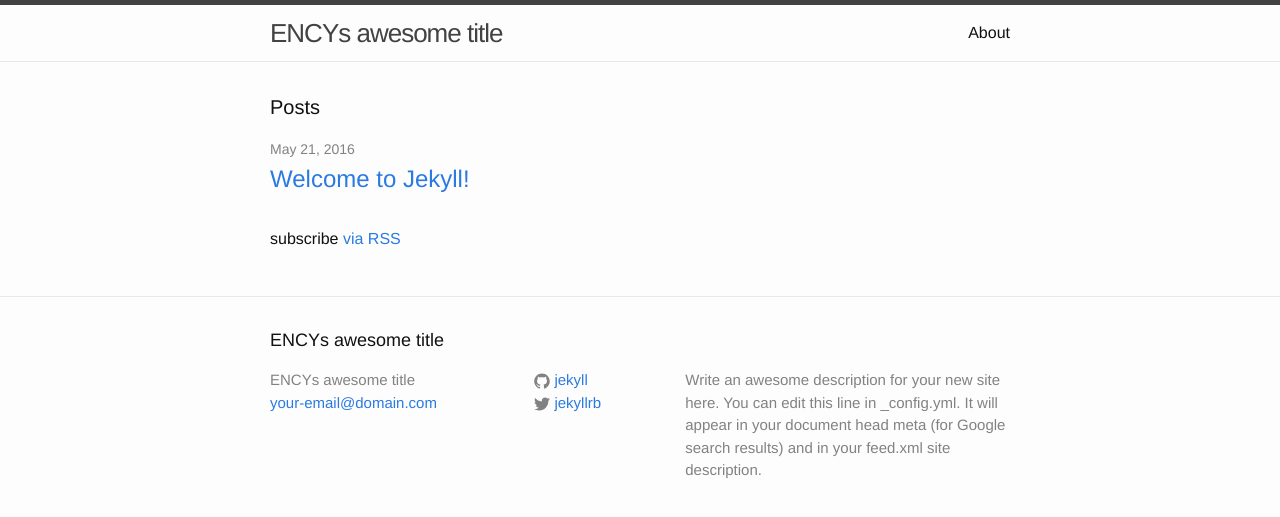
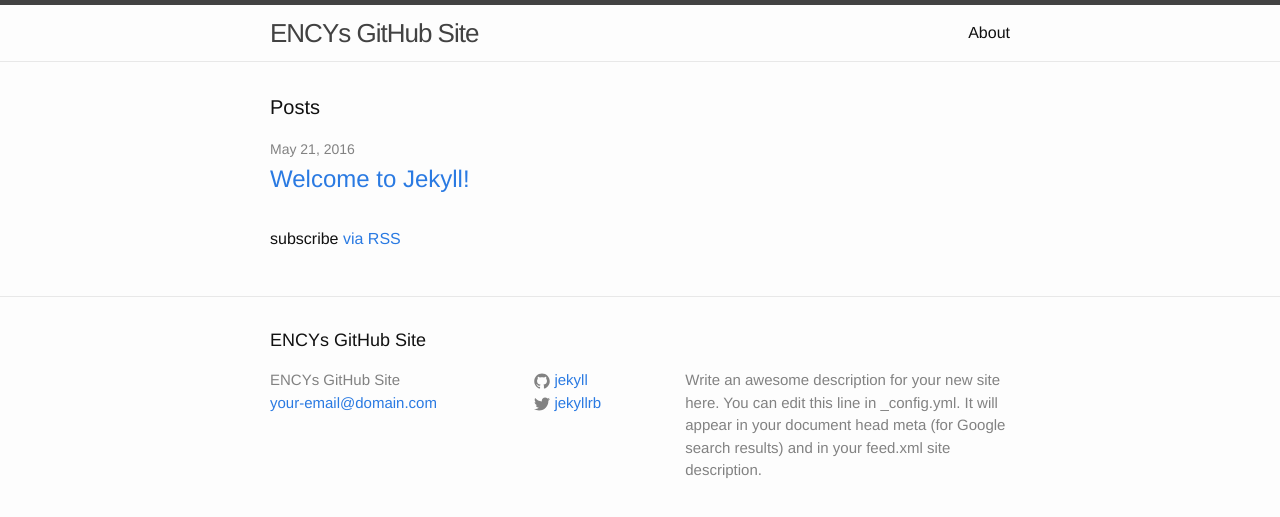
Before and after one commit to ncoutlook/ncres68.github.io, a Jekyll site: the page built from index.html, in a window 1280 px wide. Shown: the top 517 px of the page. Built offline with Jekyll 4.4.1, drawn with Linux system fonts in a browser that asks for light colours.

Commit message:
Site title update

```diff
--- a/_config.yml
+++ b/_config.yml
@@ -6,7 +6,7 @@
 # 'jekyll serve'. If you change this file, please restart the server process.
 
 # Site settings
-title: ENCYs awesome title
+title: ENCYs GitHub Site
 email: your-email@domain.com
 description: > # this means to ignore newlines until "baseurl:"
   Write an awesome description for your new site here. You can edit this
```
